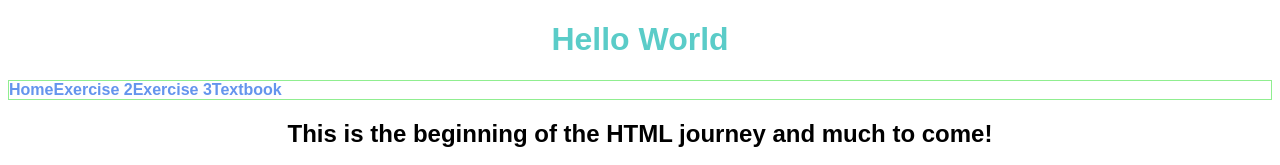
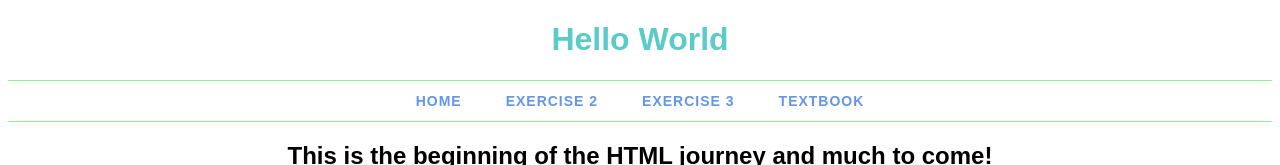
Before and after one commit to MattVilla02/LIS-753-Matt-V, a plain HTML site: page exercise04.html in a window 1280 px wide. Shown: the top 165 px of the page. Drawn offline with Linux system fonts and the light colour scheme.

Commit message:
menu update css

```diff
--- a/styles.css
+++ b/styles.css
@@ -37,13 +37,22 @@ header{
 
   nav ul {
     display: flex;
+    justify-content: center;
+    gap: 20px;
     list-style: none;
     padding-left: 0;
-    border: 1px solid lightgreen;
+    border-top: 1px solid lightgreen;
+    border-bottom: 1px solid lightgreen;
+
   }
 
   ul li a {
     text-decoration: none;
+    padding: 12px;
+    display: block;
+    text-transform: uppercase;
+    font-size: 14px;
+    letter-spacing: 1px;
   }
 
   ul li a:hover {
```
